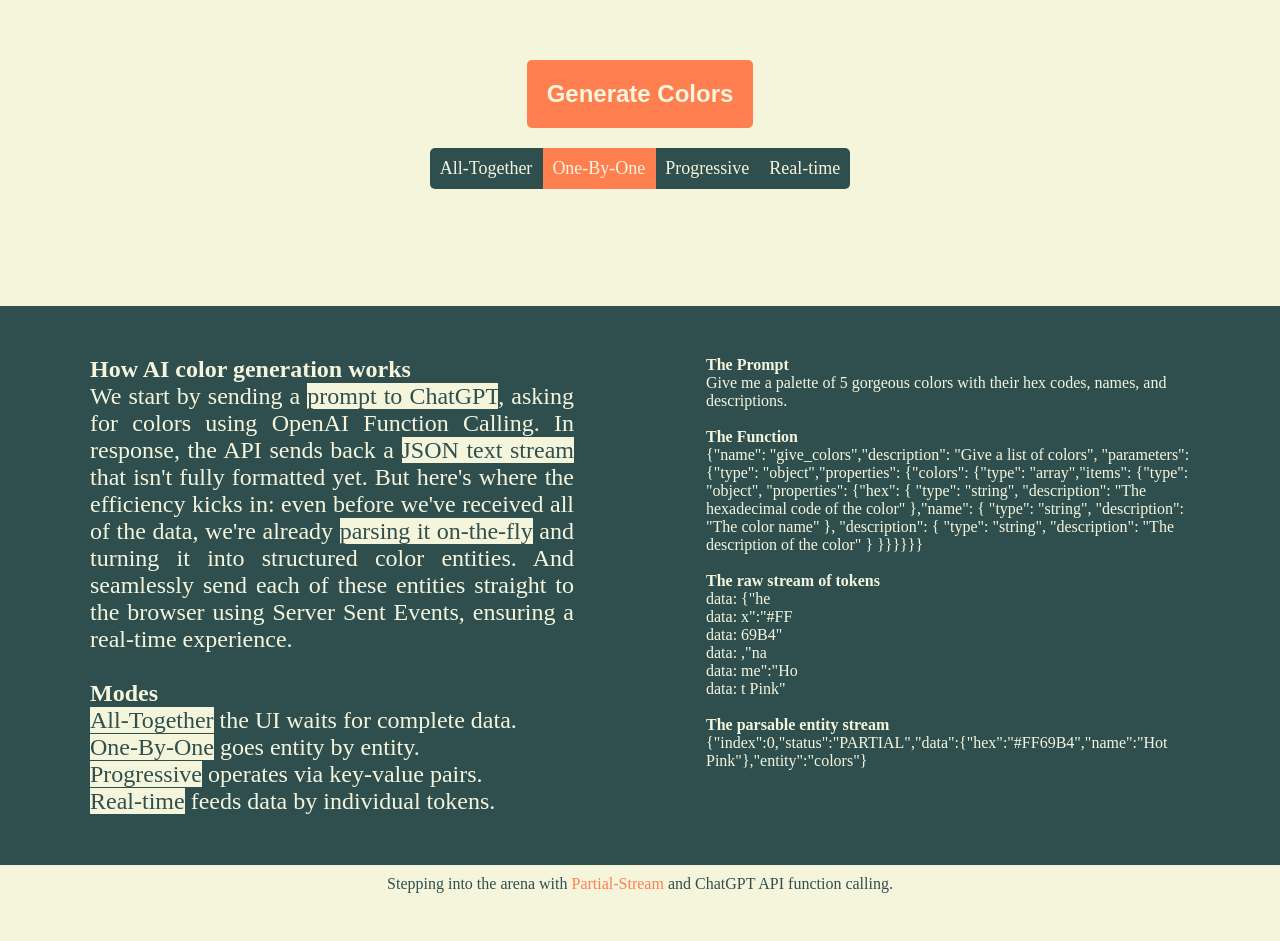
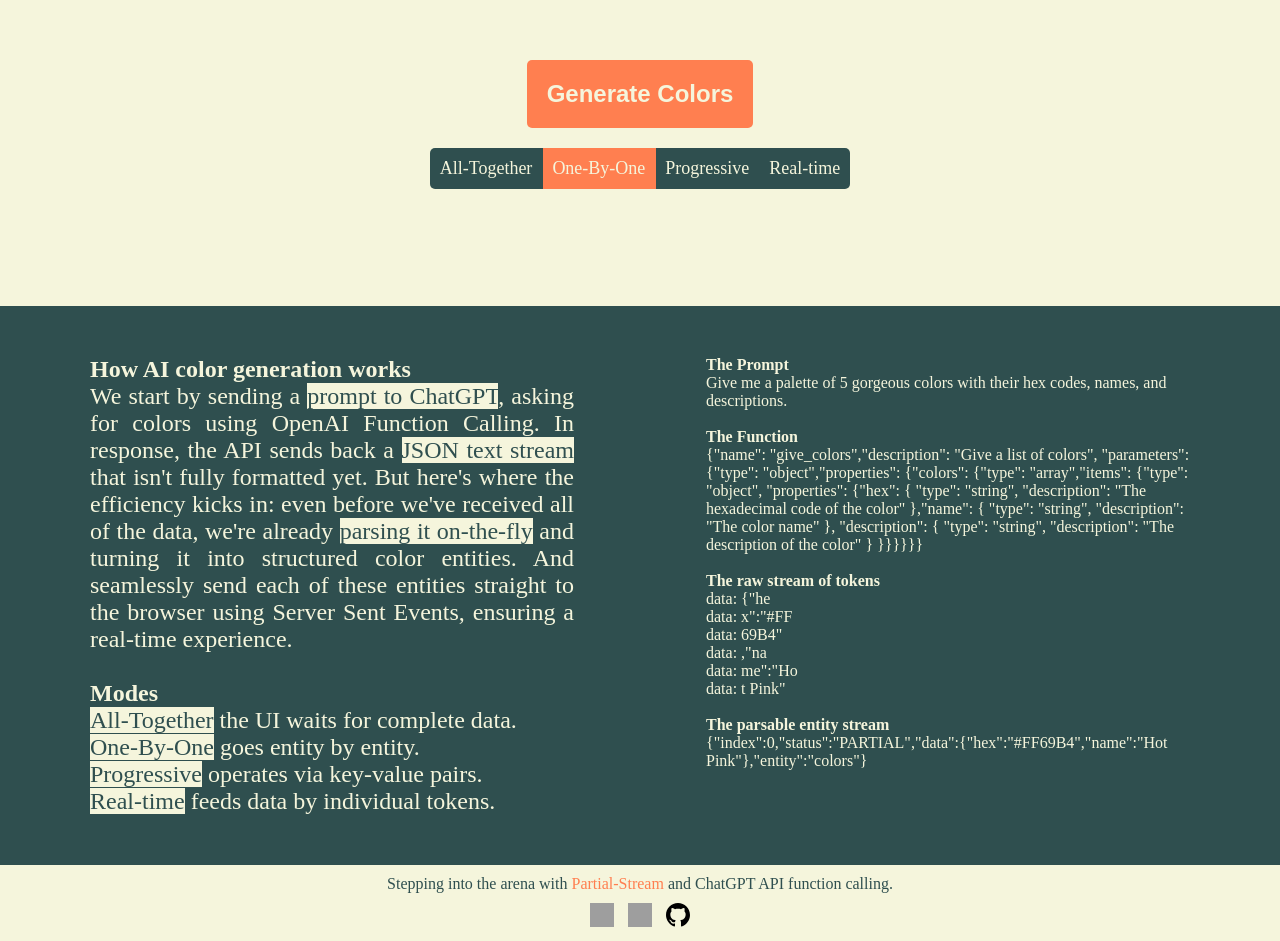
Before and after one commit to st3w4r/openai-partial-stream, a website: page apps/colors/public/index.html in a window 1280 px wide. Shown: the part 141-1082 px from the top of the page. Before the commit the page ends 1044 px from the top, so only its background shows below. Drawn offline with Linux system fonts and the light colour scheme; no server answers; grey boxes are pictures that could not be loaded.

Commit message:
Add links

```diff
--- a/apps/colors/public/index.html
+++ b/apps/colors/public/index.html
@@ -309,6 +309,14 @@
             color: darkslategray;
         }
 
+        .footer-icons img {
+            margin-top: 10px;
+            width: 24px;
+            /* or any size you prefer */
+            height: 24px;
+            margin-right: 10px;
+            /* optional spacing between icons */
+        }
 
         .info-text {
             /* font-family: Arial, sans-serif; */
@@ -573,14 +581,30 @@
 
 
 
-
-
-
     <div class="footer-text">
         Stepping into the arena with <a href="https://github.com/st3w4r/openai-partial-stream" target="_blank"
             rel="noopener noreferrer">Partial-Stream</a>
         and ChatGPT API function calling.
+
+        <div class="footer-icons">
+            <a href="https://twitter.com/YanaelBarbier" target="_blank" rel="noopener noreferrer">
+                <img src="https://upload.wikimedia.org/wikipedia/commons/thumb/5/53/X_logo_2023_original.svg/600px-X_logo_2023_original.svg.png"
+                    alt="X/Twitter" />
+            </a>
+            <a href="https://www.threads.net/@yanaelbarbier" target="_blank" rel="noopener noreferrer">
+                <img src="https://upload.wikimedia.org/wikipedia/commons/thumb/9/9d/Threads_%28app%29_logo.svg/1024px-Threads_%28app%29_logo.svg.png?20230705004747"
+                    alt="Threads" />
+            </a>
+            <a href="https://github.com/st3w4r/openai-partial-stream" target="_blank" rel="noopener noreferrer">
+                <!-- <img src="https://www.svgrepo.com/show/512317/github-142.svg" alt="GitHub" /> -->
+                <svg xmlns="http://www.w3.org/2000/svg" width="24" height="24" viewBox="0 0 24 24" alt="GitHub">
+                    <path
+                        d="M12 0c-6.626 0-12 5.373-12 12 0 5.302 3.438 9.8 8.207 11.387.599.111.793-.261.793-.577v-2.234c-3.338.726-4.033-1.416-4.033-1.416-.546-1.387-1.333-1.756-1.333-1.756-1.089-.745.083-.729.083-.729 1.205.084 1.839 1.237 1.839 1.237 1.07 1.834 2.807 1.304 3.492.997.107-.775.418-1.305.762-1.604-2.665-.305-5.467-1.334-5.467-5.931 0-1.311.469-2.381 1.236-3.221-.124-.303-.535-1.524.117-3.176 0 0 1.008-.322 3.301 1.23.957-.266 1.983-.399 3.003-.404 1.02.005 2.047.138 3.006.404 2.291-1.552 3.297-1.23 3.297-1.23.653 1.653.242 2.874.118 3.176.77.84 1.235 1.911 1.235 3.221 0 4.609-2.807 5.624-5.479 5.921.43.372.823 1.102.823 2.222v3.293c0 .319.192.694.801.576 4.765-1.589 8.199-6.086 8.199-11.386 0-6.627-5.373-12-12-12z" />
+                </svg>
+            </a>
+        </div>
     </div>
+
 
 
     <script type="module">
```
